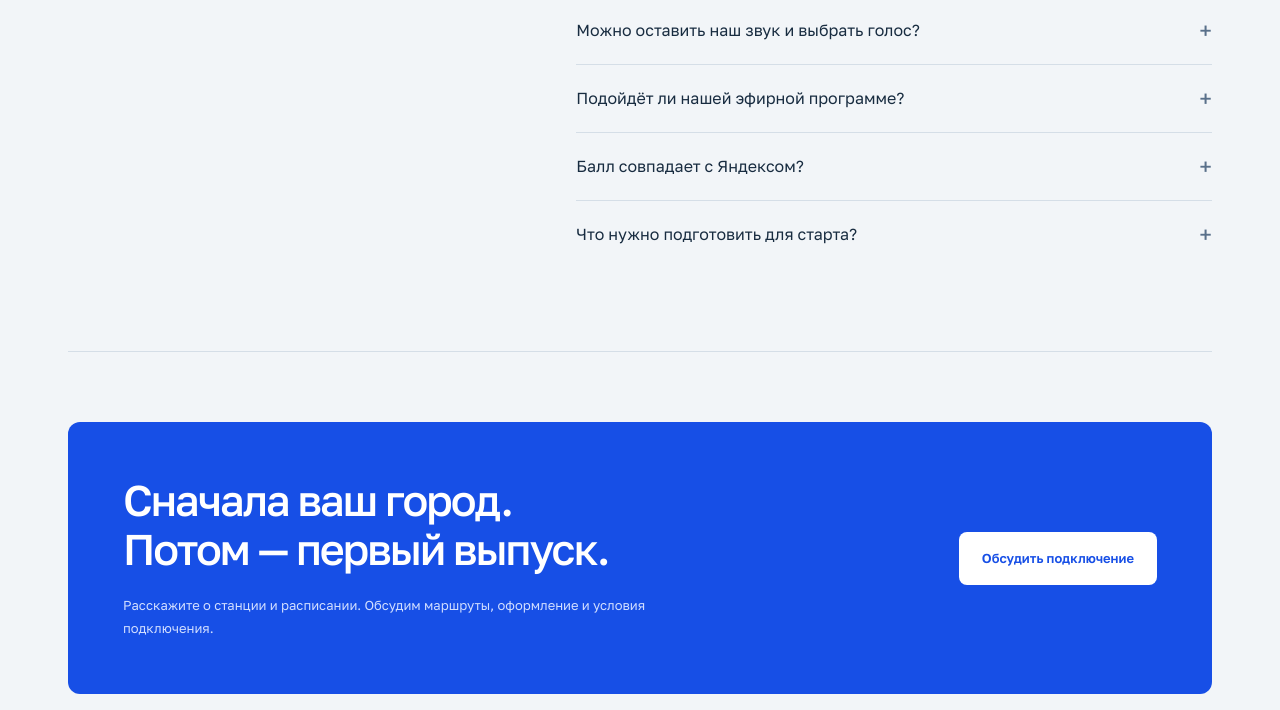
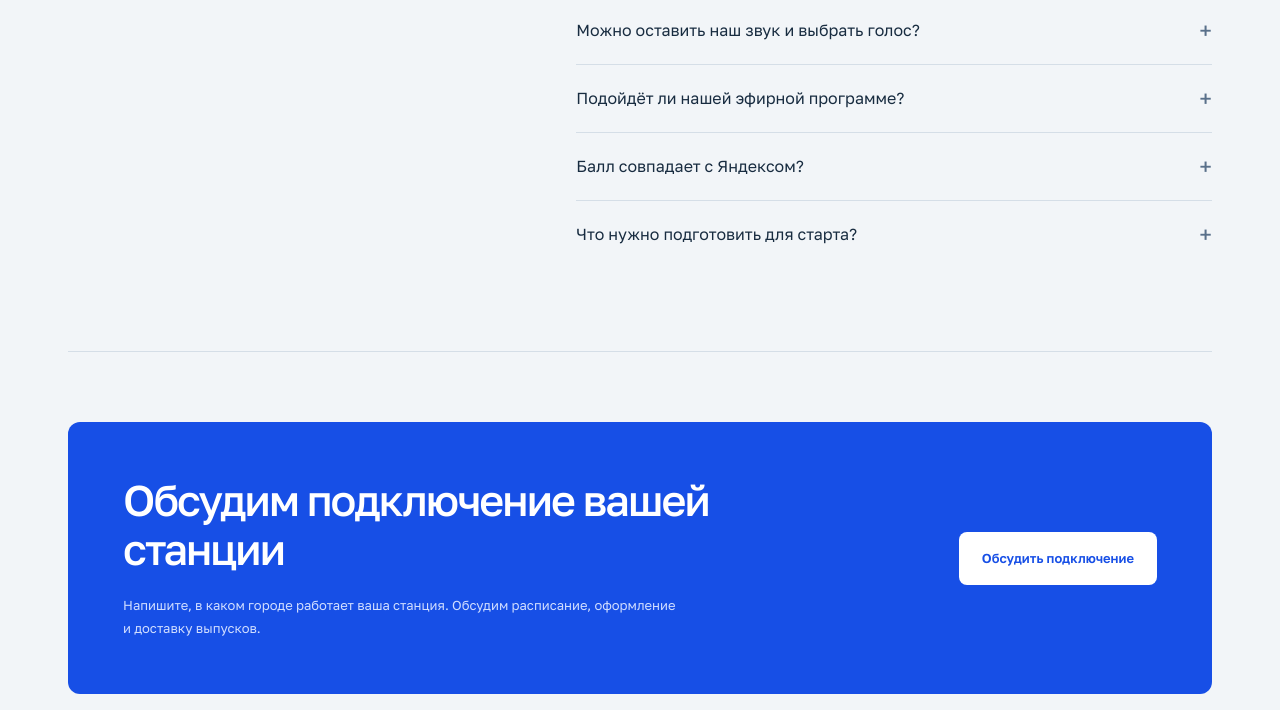
Before and after one commit to probki-program/probki-auto, a plain HTML site: page index.html in a window 1280 px wide. Shown: the part 3319-4029 px from the top of the page. Drawn offline with Linux system fonts and the light colour scheme.

Commit message:
Clarify station connection call to action

```diff
--- a/index.html
+++ b/index.html
@@ -135,7 +135,7 @@ dialog{max-height:90dvh;width:min(540px,calc(100% - 30px));border:1px solid #b8c
 <section class="section case" id="case"><div class="case-copy"><p class="case-kicker">Уже работает в эфире</p><h2>Радио Маруся.<br>Ижевск.</h2><p>Четыре местные сводки по будням. С согласованным голосом, оформлением станции и доставкой файла в эфирную систему «Тракт».</p><div class="case-detail"><span><svg viewBox="0 0 20 20" fill="none" stroke="currentColor" stroke-width="1.5" aria-hidden="true"><path d="m2 15 5-10 6 10 5-10"/></svg>21 маршрут</span><span><svg viewBox="0 0 20 20" fill="none" stroke="currentColor" stroke-width="1.5" aria-hidden="true"><rect x="7" y="1" width="6" height="11" rx="3"/><path d="M4 8a6 6 0 0 0 12 0m-6 6v5m-3 0h6"/></svg>Голос для станции</span><span><svg viewBox="0 0 20 20" fill="none" stroke="currentColor" stroke-width="1.5" aria-hidden="true"><path d="M2 3h16v11H7l-5 4V3Z"/></svg>Связь с редактором</span></div></div><div class="schedule"><div class="schedule-title"><span>Эфирная сетка</span><span>Время Ижевска</span></div><div class="slot"><time>07:03</time><span>Утренний эфир</span><i aria-hidden="true"><b></b><b></b><b></b><b></b></i></div><div class="slot"><time>08:03</time><span>Утренний эфир</span><i aria-hidden="true"><b></b><b></b><b></b><b></b></i></div><div class="slot"><time>17:03</time><span>Вечерний эфир</span><i aria-hidden="true"><b></b><b></b><b></b><b></b></i></div><div class="slot"><time>18:03</time><span>Вечерний эфир</span><i aria-hidden="true"><b></b><b></b><b></b><b></b></i></div></div></section>
 <section class="section price-section" id="pricing"><div><h2>Подключим<br>ваш город.</h2><p class="price-sub">Настроим маршруты, произношение, голос, оформление и доставку. До запуска соберём пробный выпуск для прослушивания.</p><button type="button" class="button blue" data-request>Обсудить подключение</button></div><div class="price-column"><div class="price-main"><p class="price-label">Разовая адаптация и запуск</p><div class="price">70–140<small>тыс. ₽</small></div><p class="price-caption">Объём работ зависит от числа и сложности маршрутов, способа доставки и требований станции.</p></div><div class="price-support"><p class="price-label">Сопровождение</p><div class="price">7 000<small>₽ / месяц</small></div></div><p class="price-caption">Контроль работы, устранение сбоев и небольшие изменения. Состав сопровождения фиксируем перед подключением.</p><p class="price-disclaimer">Предварительные ориентиры для обсуждения. Дорожный API, генерация текста, синтез речи и сервер оплачиваются станцией отдельно. Новые функции оцениваются отдельно.</p></div></section>
 <section class="section faq"><h2>Что ещё<br>важно знать.</h2><div class="questions"><details open><summary>Выпуски действительно готовятся без человека?</summary><p>Да. В обычном режиме данные, текст, озвучка, сведение и доставка идут автоматически. Редактор подключается, когда хочет добавить дорожное сообщение, а о сбоях система сообщает в Telegram.</p></details><details><summary>Можно оставить наш звук и выбрать голос?</summary><p>Подключаем открывающий джингл и подложку станции, согласуем голос, обязательные фразы, длительность и громкость. Перед запуском вы слушаете примеры.</p></details><details><summary>Подойдёт ли нашей эфирной программе?</summary><p>Первый проект работает с «Трактом» через синхронизируемую папку. Для другой программы сначала проверяем способ получения и обновления файла, затем согласуем подключение.</p></details><details><summary>Балл совпадает с Яндексом?</summary><p>Это собственная оценка по выбранным маршрутам 2ГИС. При запуске её проверяем на местных данных и калибруем. Совпадение с баллом Яндекса не гарантируется.</p></details><details><summary>Что нужно подготовить для старта?</summary><p>Город, расписание, файлы оформления и требования к звуку. Вместе определяем ключевые дороги, способ доставки и доступы к сервисам, которые оплачивает станция.</p></details></div></section>
-<section class="closing"><div><h2>Сначала ваш город.<br>Потом — первый выпуск.</h2><p>Расскажите о станции и расписании. Обсудим маршруты, оформление и условия подключения.</p></div><button type="button" class="button white" data-request>Обсудить подключение</button></section>
+<section class="closing"><div><h2>Обсудим подключение вашей станции</h2><p>Напишите, в каком городе работает ваша станция. Обсудим расписание, оформление и доставку выпусков.</p></div><button type="button" class="button white" data-request>Обсудить подключение</button></section>
 </main><footer class="footer"><div class="footer-brand"><span class="logo">пробки<span class="logo-dot">.</span></span><p>Автоматические дорожные выпуски<br>для радиостанций</p></div><a href="#demo">Вернуться к аудиодемо ↑</a></footer>
 </div>
 <dialog id="requestDialog" aria-labelledby="requestTitle" aria-describedby="contactDescription">
```
